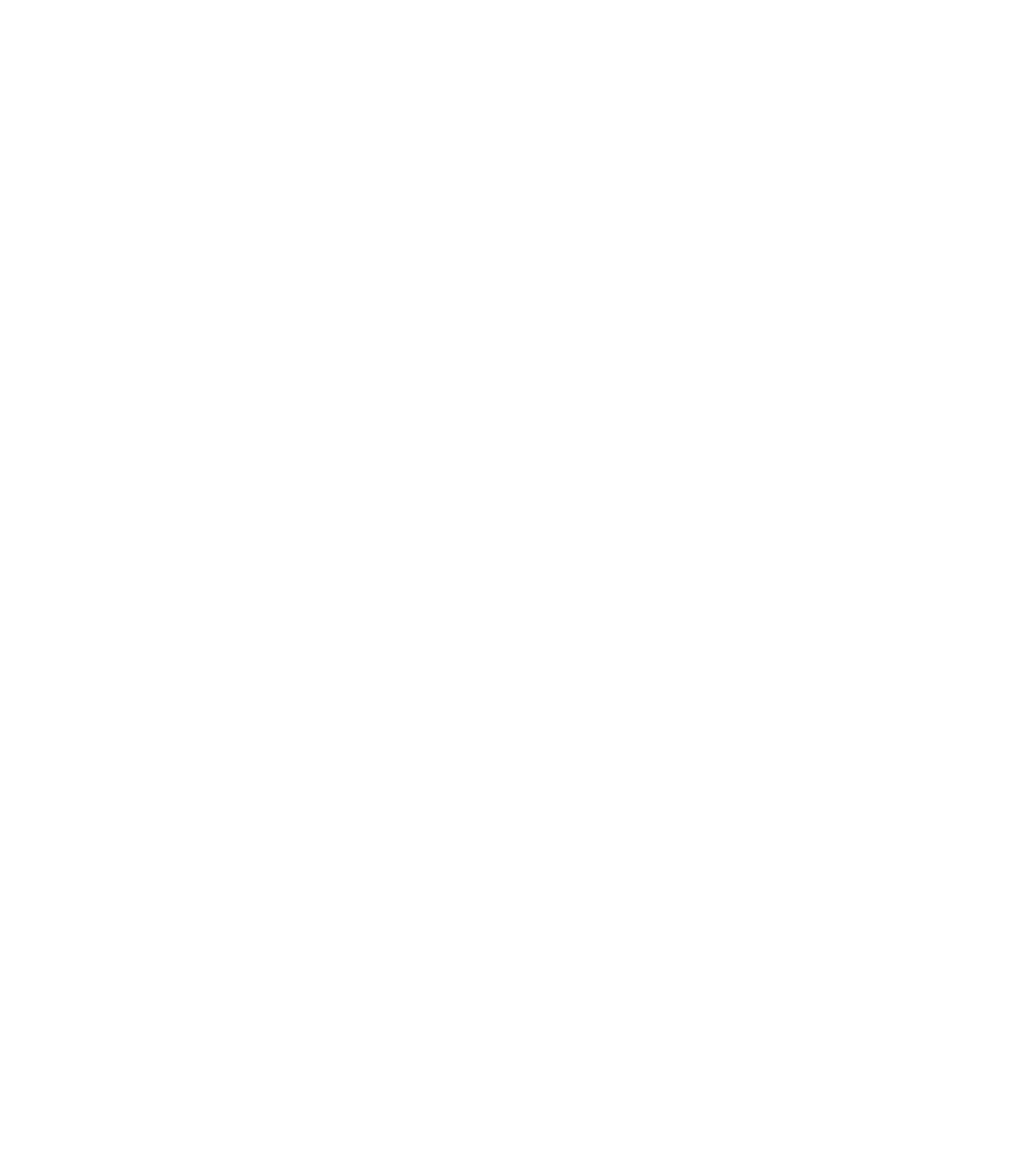
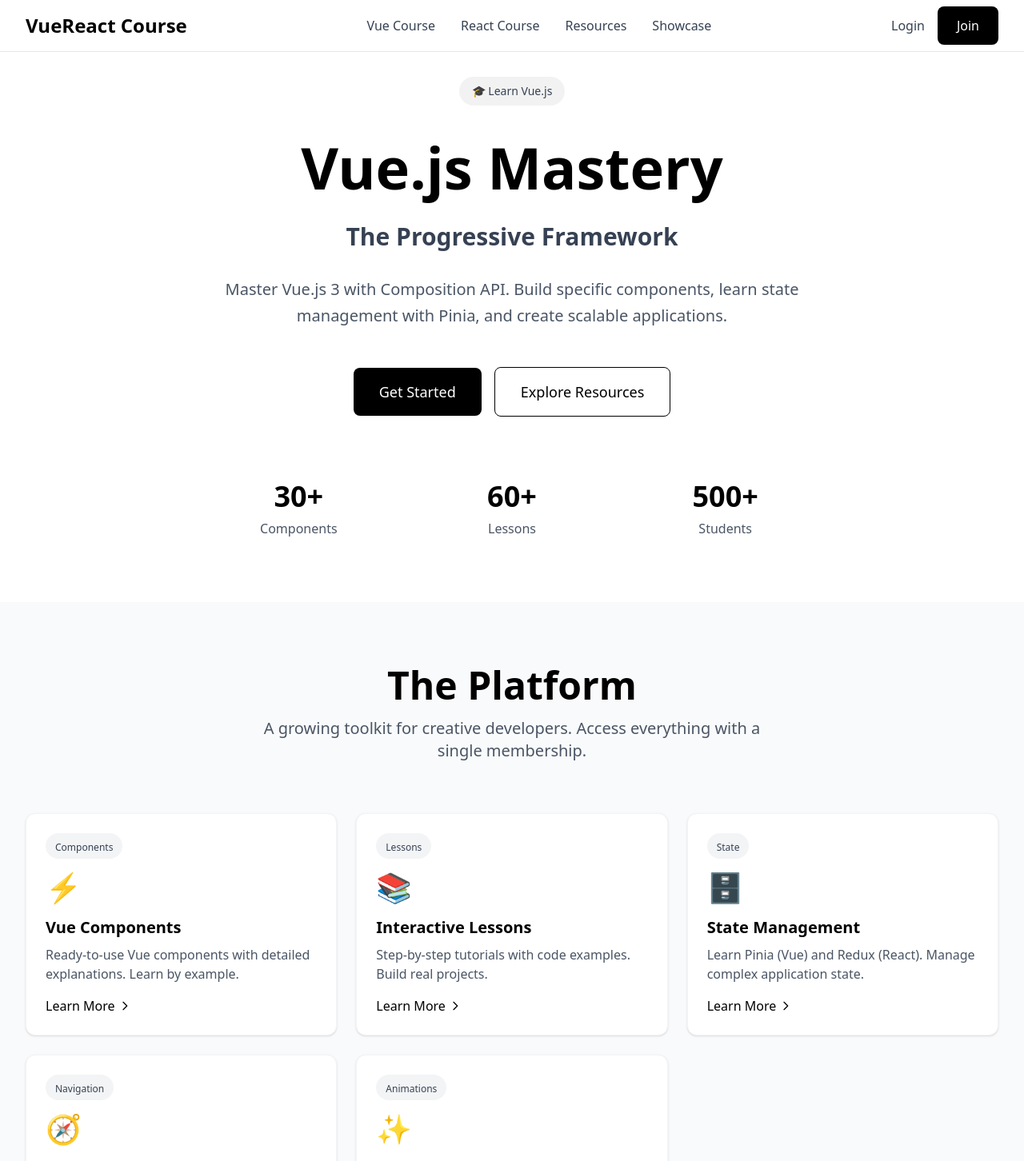
Before and after one commit to ruthina1/vue-react-course-app, a Vue app: page /vue in a window 1280 px wide. Before the commit this address had no page. Shown: the top 1452 px of the page at 80% size. Before the commit the page ends 800 px from the top, so only its background shows below. Built offline with nearby package versions, Linux system fonts and the light colour scheme.

Commit message:
first ui

```diff
--- a/src/components/HeroSection.vue
+++ b/src/components/HeroSection.vue
@@ -25,7 +25,7 @@
     <div class="max-w-7xl mx-auto text-center">
       <!-- Badge -->
       <div class="inline-flex items-center px-4 py-2 bg-black/5 rounded-full mb-8">
-        <span class="text-sm font-medium text-gray-700">🎓 Learn Vue.js & React</span>
+        <span class="text-sm font-medium text-gray-700">{{ badgeText }}</span>
       </div>
 
       <!-- Main Heading -->
@@ -36,18 +36,17 @@
         Vue automatically updates the DOM when the data changes.
       -->
       <h1 class="text-5xl md:text-7xl font-bold text-black mb-6 leading-tight">
-        Dev Toolkit
+        {{ title }}
       </h1>
 
       <!-- Subheading -->
       <h2 class="text-2xl md:text-3xl font-semibold text-gray-700 mb-8">
-        Built to Flex
+        {{ subtitle }}
       </h2>
 
       <!-- Description -->
       <p class="text-lg md:text-xl text-gray-600 max-w-3xl mx-auto mb-12 leading-relaxed">
-        Platform packed with Vue.js & React resources, components, lessons and interactive examples.
-        Learn by building real-world projects step by step.
+        {{ description }}
       </p>
 
       <!-- CTA Buttons -->
@@ -87,22 +86,39 @@
 
 <script setup>
 /*
-  REACTIVE DATA WITH ref()
-  =========================
+  PROPS DEFINITION
+  ================
 
-  We're using ref() to create reactive data that can be displayed in the template.
-  The stats array will be looped through using v-for.
+  defineProps() is a compiler macro used to define props in <script setup>.
+  It doesn't need to be imported.
 */
 
-import { ref } from 'vue'
-
-// Define stats data
-// This is reactive - if we change it, the template updates automatically
-const stats = ref([
-  { value: '50+', label: 'Components' },
-  { value: '100+', label: 'Lessons' },
-  { value: '1K+', label: 'Students' }
-])
+const props = defineProps({
+  badgeText: {
+    type: String,
+    default: '🎓 Learn Vue.js & React'
+  },
+  title: {
+    type: String,
+    default: 'Dev Toolkit'
+  },
+  subtitle: {
+    type: String,
+    default: 'Built to Flex'
+  },
+  description: {
+    type: String,
+    default: 'Platform packed with Vue.js & React resources, components, lessons and interactive examples. Learn by building real-world projects step by step.'
+  },
+  stats: {
+    type: Array,
+    default: () => [
+      { value: '50+', label: 'Components' },
+      { value: '100+', label: 'Lessons' },
+      { value: '1K+', label: 'Students' }
+    ]
+  }
+})
 
 /*
   EVENT HANDLER FUNCTIONS
--- a/src/components/Navigation.vue
+++ b/src/components/Navigation.vue
@@ -29,14 +29,17 @@
 
         <!-- Desktop Navigation Links -->
         <div class="hidden md:flex items-center space-x-8">
+          <router-link to="/vue" class="text-gray-700 hover:text-black transition-colors">
+            Vue Course
+          </router-link>
+          <router-link to="/react" class="text-gray-700 hover:text-black transition-colors">
+            React Course
+          </router-link>
           <a href="#resources" class="text-gray-700 hover:text-black transition-colors">
             Resources
           </a>
           <a href="#showcase" class="text-gray-700 hover:text-black transition-colors">
             Showcase
-          </a>
-          <a href="#lessons" class="text-gray-700 hover:text-black transition-colors">
-            Lessons
           </a>
         </div>
 
@@ -80,14 +83,17 @@
       -->
       <div v-if="isMobileMenuOpen" class="md:hidden py-4 border-t border-gray-200">
         <div class="flex flex-col space-y-4">
+          <router-link to="/vue" class="text-gray-700 hover:text-black transition-colors" @click="toggleMobileMenu">
+            Vue Course
+          </router-link>
+          <router-link to="/react" class="text-gray-700 hover:text-black transition-colors" @click="toggleMobileMenu">
+             React Course
+          </router-link>
           <a href="#resources" class="text-gray-700 hover:text-black transition-colors">
             Resources
           </a>
           <a href="#showcase" class="text-gray-700 hover:text-black transition-colors">
             Showcase
-          </a>
-          <a href="#lessons" class="text-gray-700 hover:text-black transition-colors">
-            Lessons
           </a>
           <div class="flex flex-col space-y-2 pt-4 border-t border-gray-200">
             <button class="text-left text-gray-700 hover:text-black transition-colors">
--- a/src/components/ResourcesSection.vue
+++ b/src/components/ResourcesSection.vue
@@ -39,7 +39,7 @@
       -->
       <div class="grid grid-cols-1 md:grid-cols-2 lg:grid-cols-3 gap-6">
         <div
-          v-for="resource in resources"
+          v-for="resource in filteredResources"
           :key="resource.id"
           class="bg-white rounded-xl p-6 shadow-sm hover:shadow-lg transition-shadow cursor-pointer border border-gray-100"
         >
@@ -80,7 +80,14 @@
   from APIs in real applications.
 */
 
-import { ref } from 'vue'
+import { ref, computed } from 'vue'
+
+const props = defineProps({
+  topic: {
+    type: String,
+    default: 'all' // 'all', 'vue', 'react'
+  }
+})
 
 // Resources data - in a real app, this might come from an API
 const resources = ref([
@@ -89,44 +96,56 @@
     title: 'Vue Components',
     description: 'Ready-to-use Vue components with detailed explanations. Learn by example.',
     category: 'Components',
-    icon: '⚡'
+    icon: '⚡',
+    topics: ['vue']
   },
   {
     id: 2,
     title: 'React Patterns',
     description: 'Modern React patterns and best practices. Hooks, Context, and more.',
     category: 'Patterns',
-    icon: '🎯'
+    icon: '🎯',
+    topics: ['react']
   },
   {
     id: 3,
     title: 'Interactive Lessons',
     description: 'Step-by-step tutorials with code examples. Build real projects.',
     category: 'Lessons',
-    icon: '📚'
+    icon: '📚',
+    topics: ['vue', 'react']
   },
   {
     id: 4,
     title: 'State Management',
     description: 'Learn Pinia (Vue) and Redux (React). Manage complex application state.',
     category: 'State',
-    icon: '🗄️'
+    icon: '🗄️',
+    topics: ['vue', 'react']
   },
   {
     id: 5,
     title: 'Routing',
     description: 'Vue Router and React Router. Navigate between pages seamlessly.',
     category: 'Navigation',
-    icon: '🧭'
+    icon: '🧭',
+    topics: ['vue', 'react']
   },
   {
     id: 6,
     title: 'Animations',
     description: 'Smooth transitions and animations. GSAP, Framer Motion, and CSS.',
     category: 'Animations',
-    icon: '✨'
+    icon: '✨',
+    topics: ['vue', 'react']
   }
 ])
+
+// Filter resources based on the topic prop
+const filteredResources = computed(() => {
+  if (props.topic === 'all') return resources.value
+  return resources.value.filter(resource => resource.topics.includes(props.topic))
+})
 </script>
 
 <style scoped>
--- a/src/router/index.js
+++ b/src/router/index.js
@@ -19,6 +19,8 @@
 
 import { createRouter, createWebHistory } from 'vue-router'
 import HomeView from '../views/HomeView.vue'
+import VueView from '../views/VueView.vue'
+import ReactView from '../views/ReactView.vue'
 
 // Define all routes in your application
 const routes = [
@@ -27,7 +29,16 @@
     name: 'home',
     component: HomeView
   },
-  // You can add more routes here as you build more pages
+  {
+    path: '/vue',
+    name: 'vue',
+    component: VueView
+  },
+  {
+    path: '/react',
+    name: 'react',
+    component: ReactView
+  },
   // {
   //   path: '/about',
   //   name: 'about',
--- /dev/null
+++ b/src/views/ReactView.vue
@@ -0,0 +1,46 @@
+<!--
+  REACTVIEW.VUE - React Course Page
+  =================================
+
+  This view displays the React-specific content.
+-->
+
+<template>
+  <div class="min-h-screen">
+    <!-- Navigation Component -->
+    <Navigation />
+
+    <!-- Hero Section -->
+    <HeroSection
+      badgeText="🎓 Learn React"
+      title="React Ecosystem"
+      subtitle="A JavaScript Library for Building UIs"
+      description="Deep dive into React 18, Hooks, Context, and Redux. Build modern, interactive web applications with the most popular library."
+      :stats="reactStats"
+    />
+
+    <!-- Resources Section -->
+    <ResourcesSection topic="react" />
+
+    <!-- Showcase Section -->
+    <ShowcaseSection />
+
+    <!-- Footer -->
+    <Footer />
+  </div>
+</template>
+
+<script setup>
+import { ref } from 'vue'
+import Navigation from '../components/Navigation.vue'
+import HeroSection from '../components/HeroSection.vue'
+import ResourcesSection from '../components/ResourcesSection.vue'
+import ShowcaseSection from '../components/ShowcaseSection.vue'
+import Footer from '../components/Footer.vue'
+
+const reactStats = ref([
+  { value: '40+', label: 'Patterns' },
+  { value: '80+', label: 'Lessons' },
+  { value: '700+', label: 'Students' }
+])
+</script>
--- /dev/null
+++ b/src/views/VueView.vue
@@ -0,0 +1,46 @@
+<!--
+  VUEVIEW.VUE - Vue Course Page
+  =============================
+
+  This view displays the Vue-specific content.
+-->
+
+<template>
+  <div class="min-h-screen">
+    <!-- Navigation Component -->
+    <Navigation />
+
+    <!-- Hero Section -->
+    <HeroSection
+      badgeText="🎓 Learn Vue.js"
+      title="Vue.js Mastery"
+      subtitle="The Progressive Framework"
+      description="Master Vue.js 3 with Composition API. Build specific components, learn state management with Pinia, and create scalable applications."
+      :stats="vueStats"
+    />
+
+    <!-- Resources Section -->
+    <ResourcesSection topic="vue" />
+
+    <!-- Showcase Section -->
+    <ShowcaseSection />
+
+    <!-- Footer -->
+    <Footer />
+  </div>
+</template>
+
+<script setup>
+import { ref } from 'vue'
+import Navigation from '../components/Navigation.vue'
+import HeroSection from '../components/HeroSection.vue'
+import ResourcesSection from '../components/ResourcesSection.vue'
+import ShowcaseSection from '../components/ShowcaseSection.vue'
+import Footer from '../components/Footer.vue'
+
+const vueStats = ref([
+  { value: '30+', label: 'Components' },
+  { value: '60+', label: 'Lessons' },
+  { value: '500+', label: 'Students' }
+])
+</script>
```
